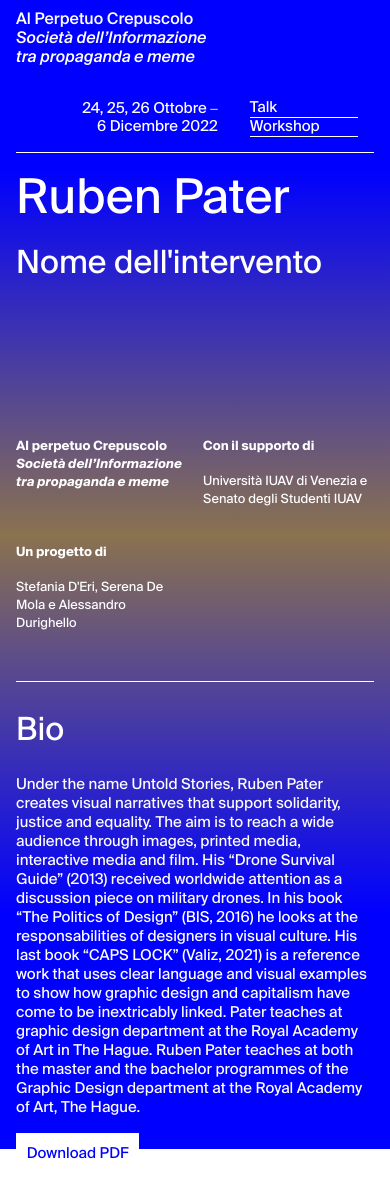
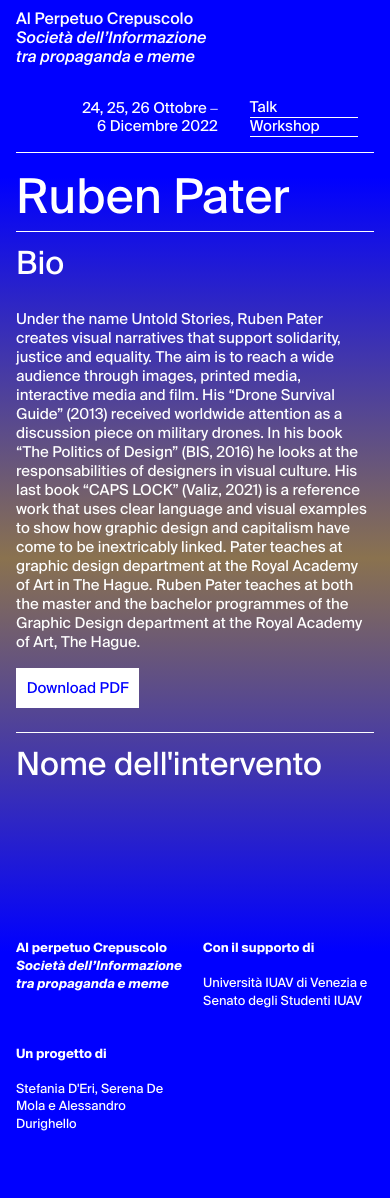
Before and after one commit to deprunit/apc, a Jekyll site: the page built from interventi/pater.md, in a window 390 px wide and 1198 px high. Built offline with Jekyll 4.4.1, drawn with Linux system fonts in a browser that asks for light colours.

Commit message:
style and hierarchy

```diff
--- a/_layouts/post.html
+++ b/_layouts/post.html
@@ -1,8 +1,11 @@
 {% include header_post.html %}
-<div class="post"><h1>{{page.nome}}</h1><h2>{{page.titolo}}</h2><div class="container">{{content}}</div></div>
+<div class="post"><h1>{{page.nome}}</h1><div class = "bio-mobile ">
+ <div><h2> Bio </h2>{{page.bio}}</div>
+ <div><a class = "download" href="{{site.baseurl}}/interventi/{{page.download}}"> Download PDF </a></div>
+</div><h2>{{page.titolo}}</h2><div class="container">{{content}}</div></div>
+
 <div class = "bio ">
  <div><h2> Bio </h2>{{page.bio}}</div>
-
  <div><a class = "download" href="{{site.baseurl}}/interventi/{{page.download}}"> Download PDF </a></div>
 </div>
 {% include footer.html %}
--- a/_sass/base.scss
+++ b/_sass/base.scss
@@ -381,6 +381,9 @@ code{
     margin-top: 0px;
   }
 }
+.bio-mobile{
+  display: none;
+}
 .footer{
   grid-column: 1 / 9;
   padding: $padding;
@@ -398,31 +401,31 @@ code{
 
 #scroll_top {
   mix-blend-mode: plus-lighter;
-  height: 1rem;
-  width: 1rem;
-  font-size: $font-small;
+  height: 0.5rem;
+  width: 0.5rem;
+  font-size: 0.8rem;
   display: none;
   opacity: 0;
   position: fixed;
   bottom: 2rem;
   z-index: 104;
-  border: $border;
+  border: 1px solid white;
   outline: none;
-  background-color:lightgoldenrodyellow;
-  color: grey;
+  background-color: white;
+  /* color: grey; */
   cursor: pointer;
-  padding: $padding;
+  padding: 1rem;
   border-radius: 6rem;
-  /* filter: drop-shadow(0px 0px 6px $color-light); */
-  transition: $transition;
+  transition: 0.5s;
   content: "";
   align-content: center;
   background-image: url(../icons/icon_dropdown_arrow.svg);
   background-position: center;
   background-repeat: no-repeat;
   transform: rotate(180deg);
-  right: $padding;
-  filter: blur(9px);
+  right: 2rem;
+  /* filter: blur(9px); */
+  box-shadow: 0 0 10px 10px;
 }
 
 .arrow{
@@ -535,7 +538,13 @@ code{
 }
 .bio{
 grid-column: 1 / 9;
-order:1;
+display: none;
+}
+.bio-mobile{
+    display: block;
+    padding-bottom: 5rem;
+    border-bottom: 1px solid $bodyColor;
+    border-top: 1px solid $bodyColor;
 }
 
 .footer > .column{
```
Also changed, not shown: 7 other files.
